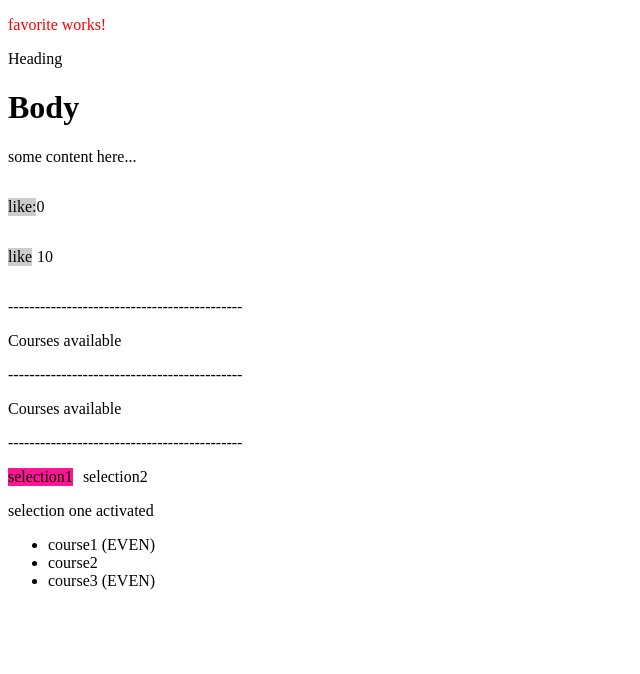
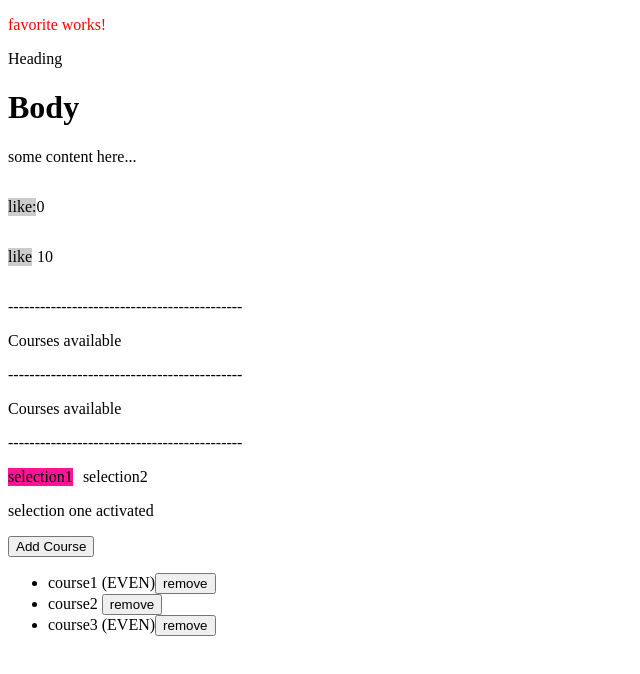
Before and after one commit to omarkarake/angular-mosh, an Angular app: page / in a window 1280 px wide. Shown: the top 674 px of the page, without its empty margins (0-640 px from the left). Built offline with nearby package versions, Linux system fonts and the light colour scheme.

Commit message:
how change detection work, the way it rerender when something change in the dom

```diff
--- a/src/app/app.component.html
+++ b/src/app/app.component.html
@@ -54,10 +54,10 @@
 </div>
 
 <!-- -------------------------------------------------- -->
-
+<button (click)="addCourse()">Add Course</button>
 <ul>
   <li *ngFor="let course of courses; even as isEven">
-    {{ course.name }} <span *ngIf="isEven">(EVEN)</span>
+    {{ course.name }} <span *ngIf="isEven">(EVEN)</span><button (click)="removeCourse(course)">remove</button>
   </li>
 </ul>
 
--- a/src/app/app.component.ts
+++ b/src/app/app.component.ts
@@ -42,4 +42,13 @@ export class AppComponent {
   onLikeChange(eventArgs: liked) {
     console.log(eventArgs);
   }
+
+  addCourse() {
+    this.courses.push({ id: 4, name: 'course4' });
+  }
+
+  removeCourse(selectedCourse: any) {
+    let index = this.courses.indexOf(selectedCourse);
+    this.courses.splice(index, 1);
+  }
 }
```
